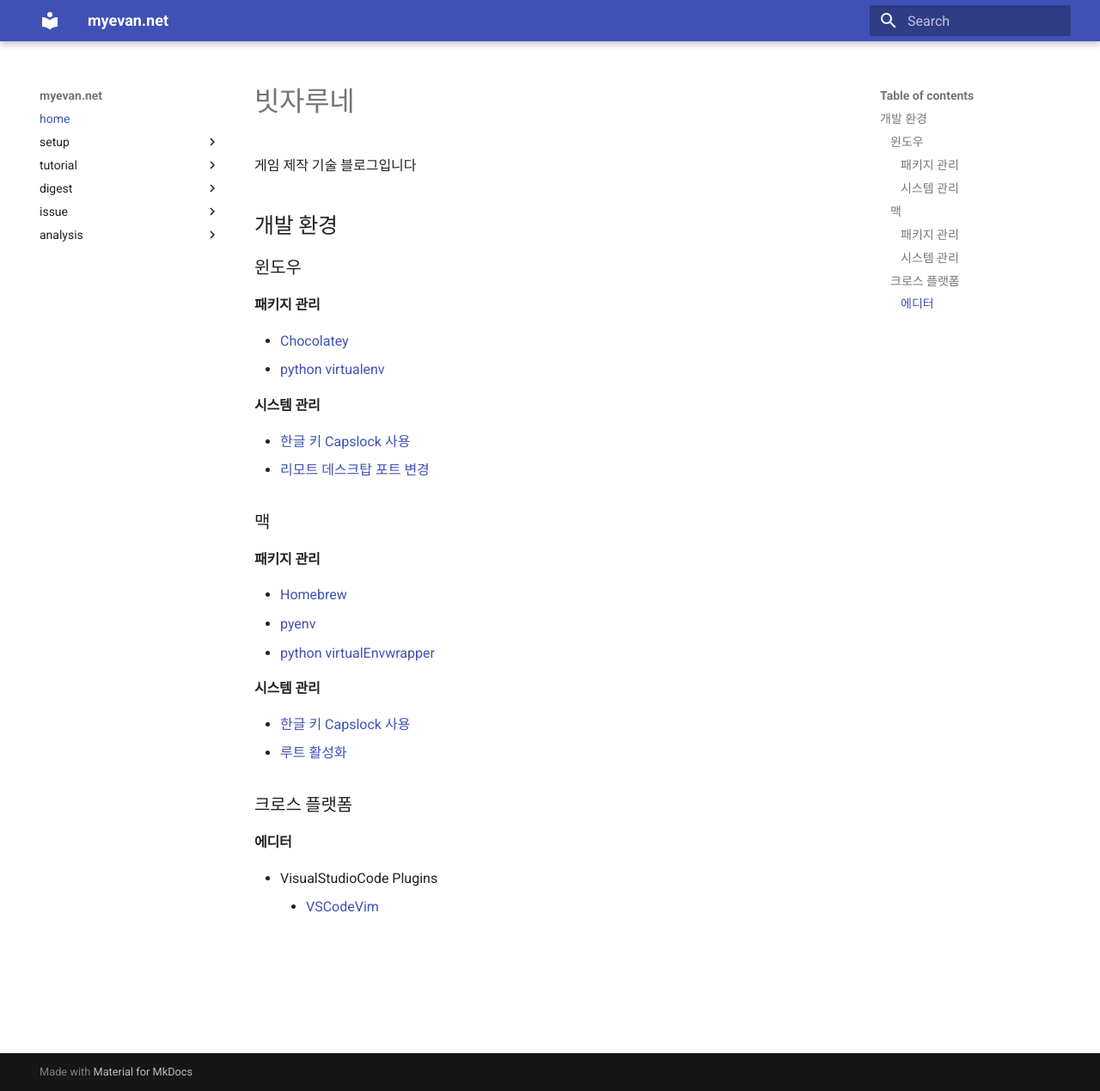
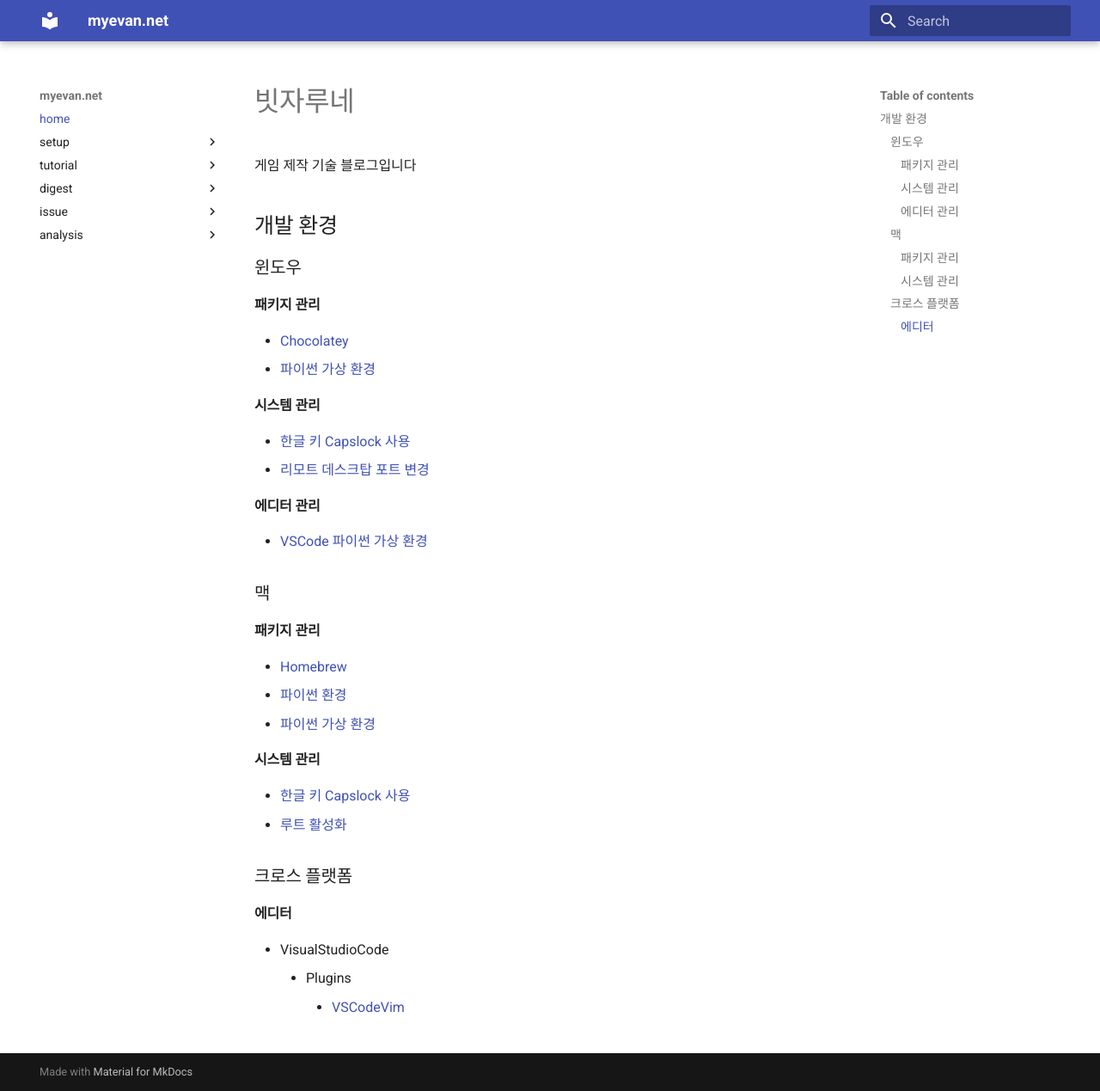
Before and after one commit to myevan/myevan-home, an MkDocs documentation site: the page built from docs/index.md, in a window 1280 px wide and 1269 px high. Shown: the whole window at 86% size. Built offline with MkDocs 1.6.1 and Material for MkDocs 9.7.7, drawn with Linux system fonts in a browser that asks for light colours; old or Windows-style settings are respelled for this version of MkDocs.

```diff
--- a/docs/index.md
+++ b/docs/index.md
@@ -9,20 +9,24 @@
 #### 패키지 관리
 
 * [Chocolatey](./windows_choco.md)
-* [python virtualenv](./windows_python_virtualenv.md)
+* [파이썬 가상 환경](./windows_python_virtualenv.md)
 
 #### 시스템 관리
 
 * [한글 키 Capslock 사용](./windows_hangul_key_capslock.md)
 * [리모트 데스크탑 포트 변경](./windows_remote_desktop_port.md)
 
+#### 에디터 관리
+
+* [VSCode 파이썬 가상 환경](./windows_vscode_python_virtualenv.md)
+
 ### 맥
 
 #### 패키지 관리
 
 * [Homebrew](./mac_homebrew.md)
-* [pyenv](./mac_python_pyenv.md)
-* [python virtualEnvwrapper](./mac_python_virtualenvwrapper.md)
+* [파이썬 환경](./mac_python_pyenv.md)
+* [파이썬 가상 환경](./mac_python_virtualenvwrapper.md)
 
 #### 시스템 관리
 
@@ -33,5 +37,6 @@
 
 #### 에디터
 
-* VisualStudioCode Plugins
-    * [VSCodeVim](./vscode_plugin_vim.md)
+* VisualStudioCode
+    * Plugins
+        * [VSCodeVim](./vscode_plugin_vim.md)
--- a/mkdocs.yml
+++ b/mkdocs.yml
@@ -14,6 +14,10 @@ pages:
             - "system":
                 - "hangul": windows_hangul_key_capslock.md
                 - "remote desktop": windows_remote_desktop_port.md
+            - "editor":
+                - "vscode":
+                    - "python":
+                        - "virtualenv": windows_vscode_python_virtualenv.md
         - "mac":
             - "homebrew": mac_homebrew.md
             - "python":
```
Also changed, not shown: docs/myevan_site.md (+0 -11 lines), docs/windows_vscode_python_virtualenv.md (added, +14 -0 lines).
